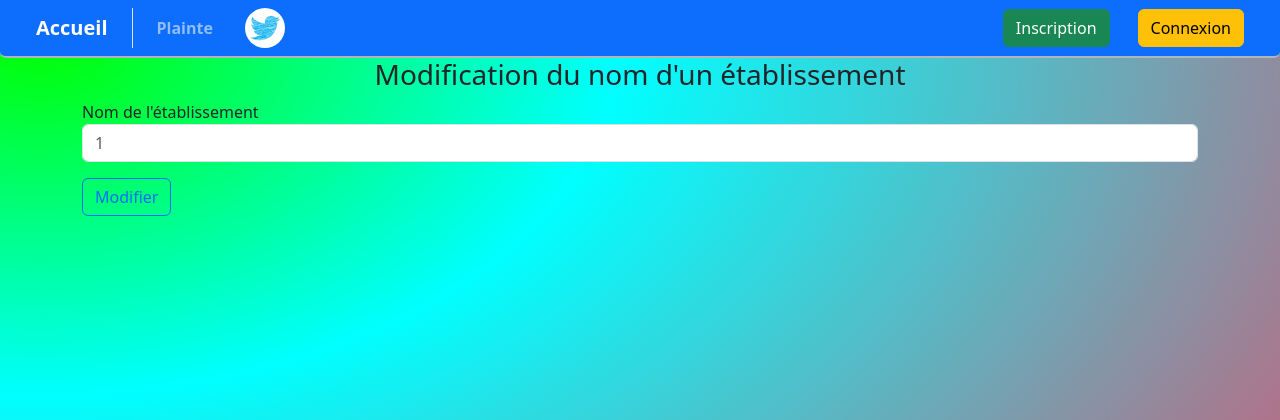
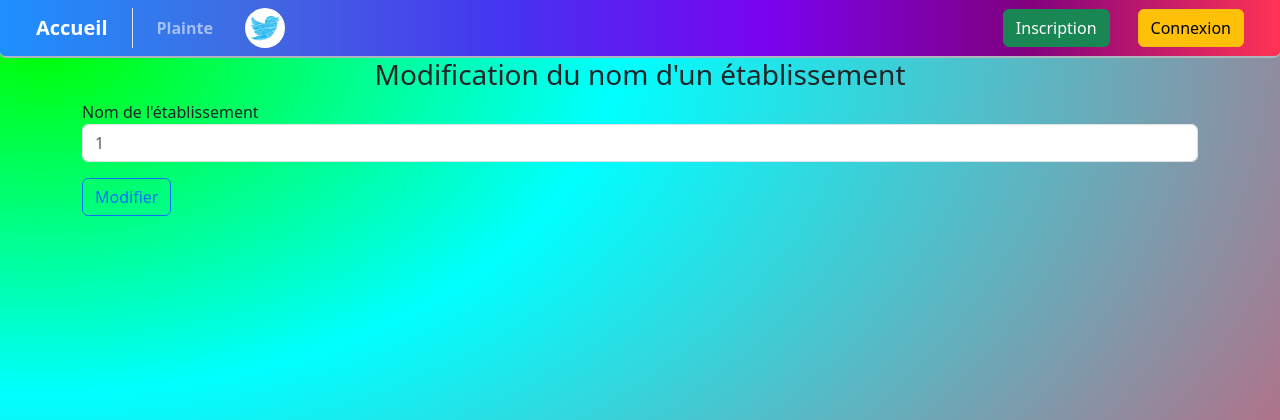
Before and after one commit to xmomo420/InfractionsMontreal, a Flask app: page /modifier-etablissement/1 in a window 1280 px wide. Shown: the top 420 px of the page. Run offline with Flask 3, Linux system fonts and the light colour scheme.

Commit message:
TODO : correction.md et doc.raml

```diff
--- a/static/css/layout.css
+++ b/static/css/layout.css
@@ -29,3 +29,7 @@ body {
   );
     min-height: 100vh;
 }
+
+.navbar-custom {
+    background: linear-gradient(to right, dodgerblue, royalblue, #4633f1, #7a03ef, purple, #ff3355);
+}
--- a/templates/layout.html
+++ b/templates/layout.html
@@ -13,7 +13,7 @@
 </head>
 <body class="bg-info-subtle">
 <!-- Barre de navigation -->
-<nav class="navbar navbar-expand-lg sticky-top navbar-dark bg-primary border-bottom border-2 border-dark-subtle rounded-bottom">
+<nav class="navbar navbar-expand-lg sticky-top navbar-dark bg-light border-bottom border-2 border-dark-subtle rounded-bottom navbar-custom">
     <div class="container-fluid">
         <!-- Lien vers la page d'accueil -->
         <a class="ms-4 border-end px-4 ps-0 navbar-brand fw-bold" href="{{ url_for('home') }}">Accueil</a>
@@ -42,7 +42,7 @@
                 </li>
                 <li class="nav-item mx-4">
                     <a href="{{ url_for('logout') }}">
-                        <button class="btn btn-danger" type="button">Déconnexion</button>
+                        <button class="btn btn-danger border border-white border-2" type="button">Déconnexion</button>
                     </a>
                 </li>
             {% else %}
```
Also changed, not shown: db/utilisateurs.db.
